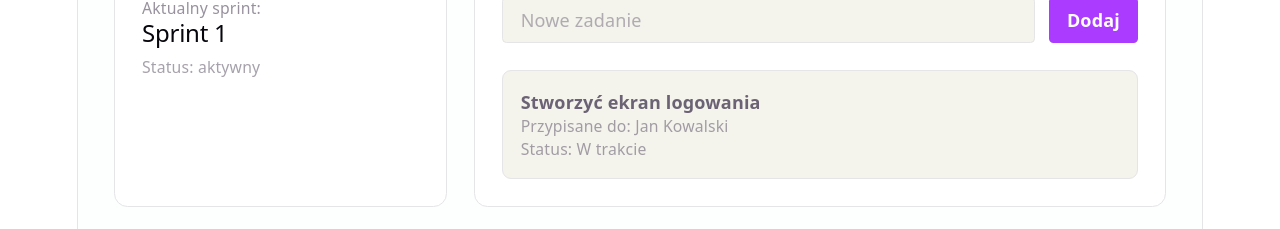
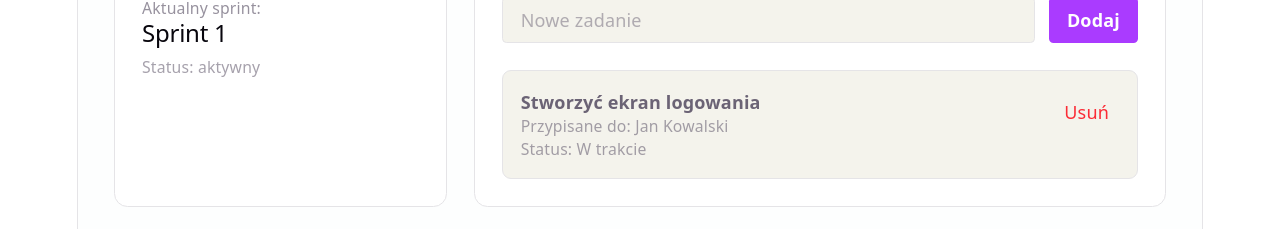
Before and after one commit to progzesp-gr2/projekt, a React (Vite) app in the folder frontend/: page /scrum-master in a window 1280 px wide. Shown: the part 215-444 px from the top of the page. Built offline with nearby package versions, Linux system fonts and the light colour scheme.

Commit message:
cursor pointery i usuwanie zadań

```diff
--- a/frontend/src/pages/ProgrammerPage.jsx
+++ b/frontend/src/pages/ProgrammerPage.jsx
@@ -28,7 +28,7 @@ export default function ProgrammerPage() {
 
         <button
           onClick={() => navigate('/login')}
-          className="px-4 py-2 rounded-md border text-sm font-medium"
+          className="px-4 py-2 rounded-md border text-sm font-medium cursor-pointer"
           style={{ borderColor: 'var(--border)', backgroundColor: 'var(--bg)' }}
         >
           Wyloguj
--- a/frontend/src/pages/ScrumMasterPage.jsx
+++ b/frontend/src/pages/ScrumMasterPage.jsx
@@ -28,6 +28,11 @@ export default function ScrumMasterPage() {
     setNewTask('');
   };
 
+  const handleDeleteTask = (taskId) => {
+    if (!window.confirm("Czy na pewno chcesz usunąć to zadanie?")) return;
+    setTasks((prevTasks) => prevTasks.filter((task) => task.id !== taskId));
+  };
+
   return (
     <div className="flex-1 flex flex-col p-8 text-left bg-gray-50/30">
       <header className="flex justify-between items-center mb-10">
@@ -40,7 +45,7 @@ export default function ScrumMasterPage() {
 
         <button
           onClick={() => navigate('/login')}
-          className="px-4 py-2 rounded-md border text-sm font-medium"
+          className="px-4 py-2 rounded-md border text-sm font-medium cursor-pointer"
           style={{ borderColor: 'var(--border)', backgroundColor: 'var(--bg)' }}
         >
           Wyloguj
@@ -74,7 +79,7 @@ export default function ScrumMasterPage() {
             />
 
             <button
-              className="px-4 py-2 rounded font-bold text-white"
+              className="px-4 py-2 rounded font-bold text-white cursor-pointer"
               style={{ backgroundColor: 'var(--accent)' }}
             >
               Dodaj
@@ -85,12 +90,22 @@ export default function ScrumMasterPage() {
             {tasks.map((task) => (
               <div
                 key={task.id}
-                className="p-4 rounded-lg border"
+                className="p-4 rounded-lg border flex justify-between items-start"
                 style={{ borderColor: 'var(--border)', backgroundColor: 'var(--code-bg)' }}
               >
-                <p className="font-bold">{task.title}</p>
-                <p className="text-sm opacity-60">Przypisane do: {task.assignedTo}</p>
-                <p className="text-sm opacity-60">Status: {task.status}</p>
+                <div>
+                  <p className="font-bold">{task.title}</p>
+                  <p className="text-sm opacity-60">Przypisane do: {task.assignedTo}</p>
+                  <p className="text-sm opacity-60">Status: {task.status}</p>
+                </div>
+                <button
+                  type="button"
+                  onClick={() => handleDeleteTask(task.id)}
+                  className="p-2 rounded-md text-red-500 hover:bg-red-50 transition-colors border border-transparent hover:border-red-100 cursor-pointer"
+                  title="Usuń zadanie"
+                >
+                  Usuń
+                </button>
               </div>
             ))}
           </div>
```
